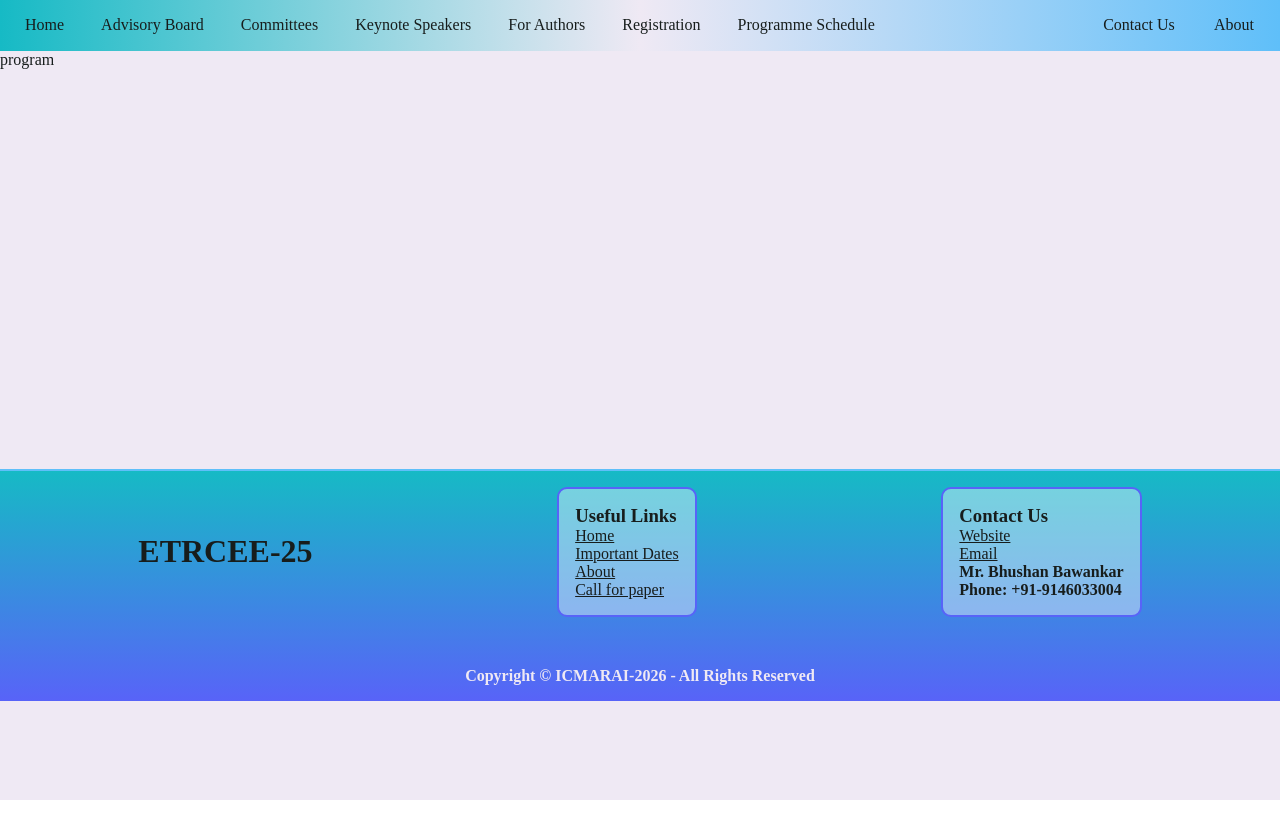
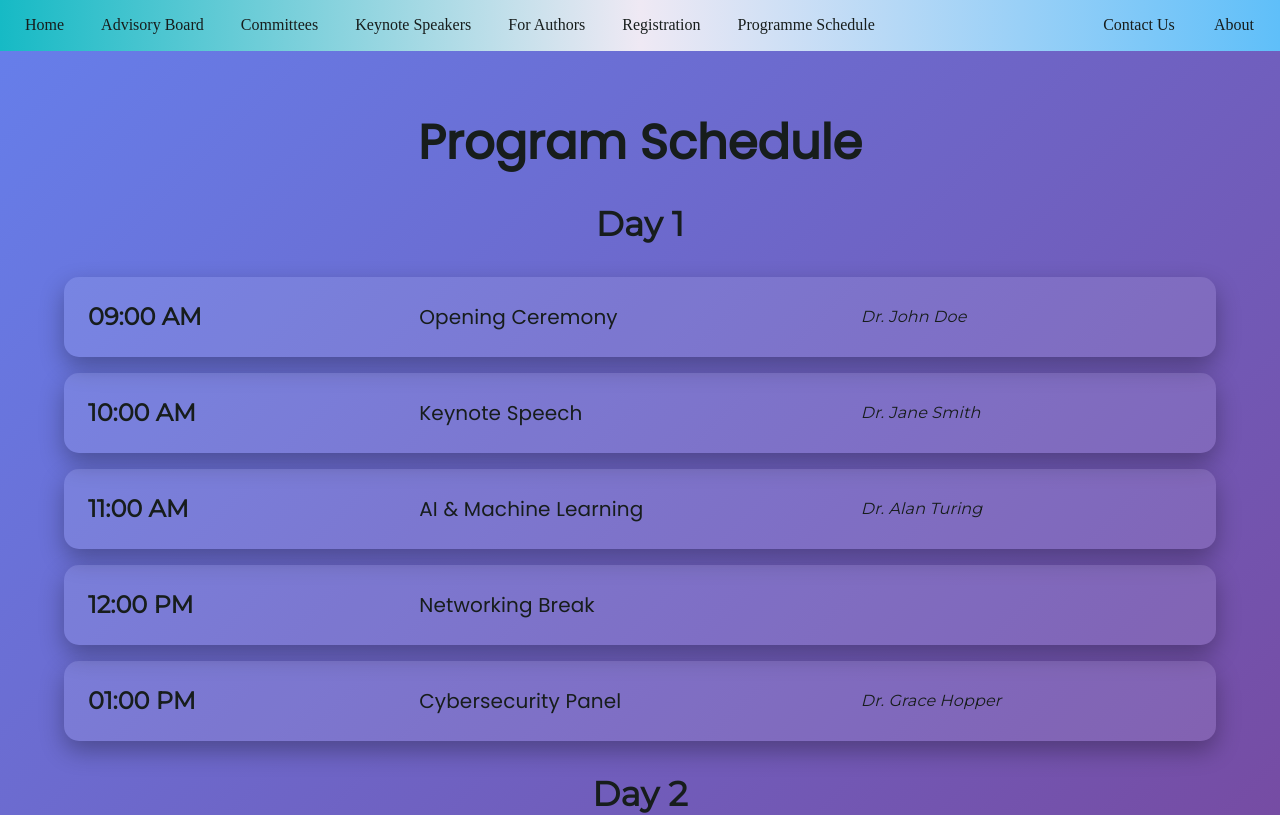
Before and after one commit to AniketDhakate007/ConfWeb, a React (Vite) app in the folder conf-web/: page /program in a window 1280 px wide. Shown: the top 815 px of the page. Built offline with nearby package versions, Linux system fonts and the light colour scheme.

Commit message:
schedule added

```diff
--- /dev/null
+++ b/conf-web/src/components/schedule.jsx
@@ -0,0 +1,81 @@
+import React from 'react';
+import { Container, Box, Typography } from '@mui/material';
+import { motion } from 'framer-motion';
+
+const day1Schedule = [
+  { time: '09:00 AM', event: 'Opening Ceremony', speaker: 'Dr. John Doe' },
+  { time: '10:00 AM', event: 'Keynote Speech', speaker: 'Dr. Jane Smith' },
+  { time: '11:00 AM', event: 'AI & Machine Learning', speaker: 'Dr. Alan Turing' },
+  { time: '12:00 PM', event: 'Networking Break', speaker: '' },
+  { time: '01:00 PM', event: 'Cybersecurity Panel', speaker: 'Dr. Grace Hopper' }
+];
+
+const day2Schedule = [
+  { time: '09:00 AM', event: 'Data Science Workshop', speaker: 'Dr. Ada Lovelace' },
+  { time: '10:00 AM', event: 'Blockchain Innovations', speaker: 'Dr. Satoshi Nakamoto' },
+  { time: '11:00 AM', event: 'Cloud Computing', speaker: 'Dr. Linus Torvalds' },
+  { time: '12:00 PM', event: 'Networking Break', speaker: '' },
+  { time: '01:00 PM', event: 'Closing Remarks', speaker: 'Dr. Claude Shannon' }
+];
+
+const renderSchedule = (schedule) => schedule.map((item, index) => (
+  <motion.div
+    key={index}
+    whileHover={{ scale: 1.02 }}
+    initial={{ opacity: 0, y: 50 }}
+    animate={{ opacity: 1, y: 0 }}
+    transition={{ duration: 0.3, delay: index * 0.1, ease: 'easeOut' }}
+  >
+    <Box sx={{
+      backgroundColor: 'rgba(255, 255, 255, 0.1)',
+      borderRadius: '15px',
+      padding: '1.5rem',
+      marginBottom: '1rem',
+      boxShadow: '0px 10px 25px rgba(0,0,0,0.3)',
+      display: 'flex',
+      justifyContent: 'space-between',
+      alignItems: 'center',
+      flexWrap: 'wrap'
+    }}>
+      <Typography variant="h5" sx={{ fontWeight: 'bold', fontFamily: 'Montserrat', flex: '1 1 30%' }}>
+        {item.time}
+      </Typography>
+      <Typography variant="h6" sx={{ fontFamily: 'Poppins', flex: '1 1 40%' }}>
+        {item.event}
+      </Typography>
+      <Typography variant="subtitle1" sx={{ fontStyle: 'italic', fontFamily: 'Montserrat', flex: '1 1 30%' }}>
+        {item.speaker}
+      </Typography>
+    </Box>
+  </motion.div>
+));
+
+const ProgramSchedule = () => {
+  return (
+    <div style={{
+      background: 'linear-gradient(135deg, #667eea 0%, #764ba2 100%)',
+      minHeight: '100vh',
+      padding: '2rem',
+      color: '#fff',
+      backgroundAttachment: 'fixed'
+    }}>
+      <Container maxWidth="lg">
+        <Typography variant="h3" align="center" gutterBottom sx={{ margin: '2rem 0', fontWeight: 'bold', fontFamily: 'Poppins' }}>
+          Program Schedule
+        </Typography>
+
+        <Typography variant="h4" align="center" gutterBottom sx={{ margin: '2rem 0', fontWeight: 'bold', fontFamily: 'Montserrat' }}>
+          Day 1
+        </Typography>
+        {renderSchedule(day1Schedule)}
+
+        <Typography variant="h4" align="center" gutterBottom sx={{ margin: '2rem 0', fontWeight: 'bold', fontFamily: 'Montserrat' }}>
+          Day 2
+        </Typography>
+        {renderSchedule(day2Schedule)}
+      </Container>
+    </div>
+  );
+};
+
+export default ProgramSchedule;
--- a/conf-web/src/pages/program.jsx
+++ b/conf-web/src/pages/program.jsx
@@ -1,7 +1,9 @@
+import ProgramSchedule from "../components/schedule";
+
 export default function(){
     return(
         <div>
-program
+        <ProgramSchedule/>
         </div>
     )
 }
```
